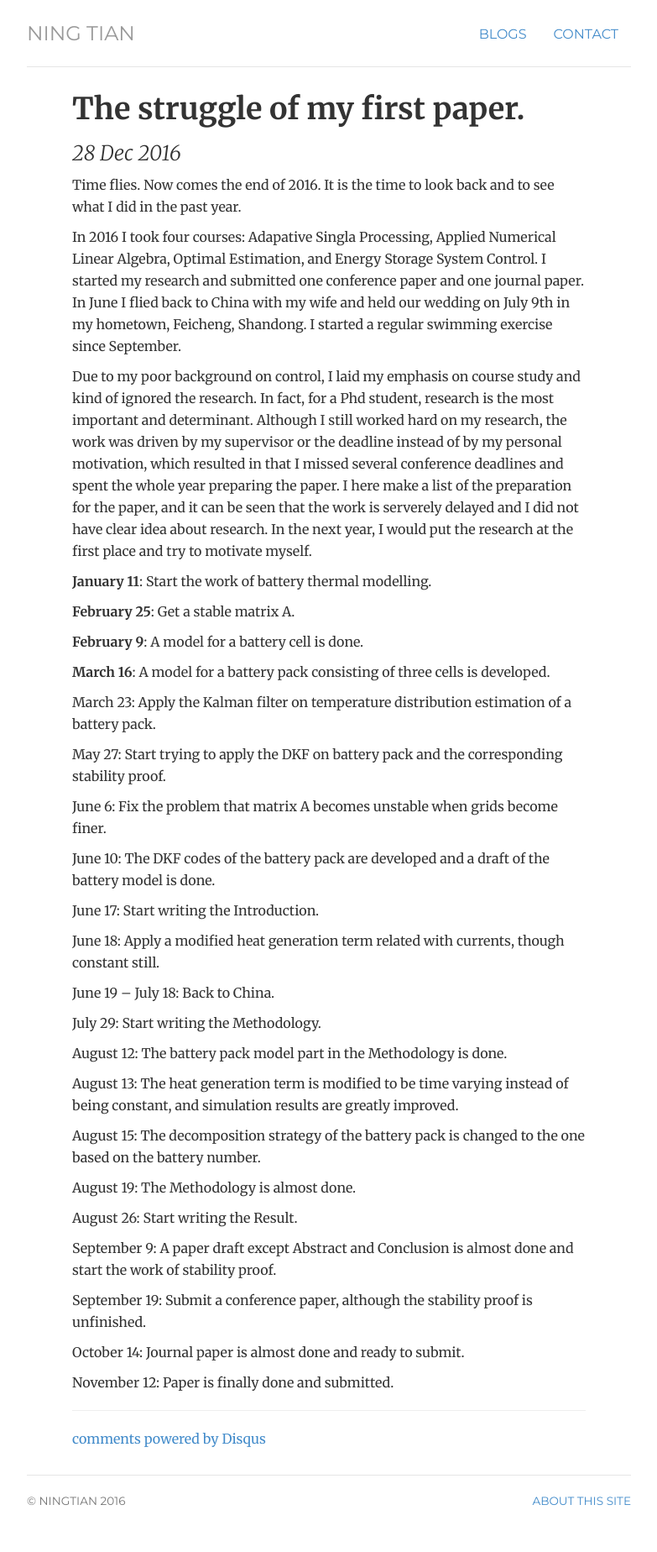
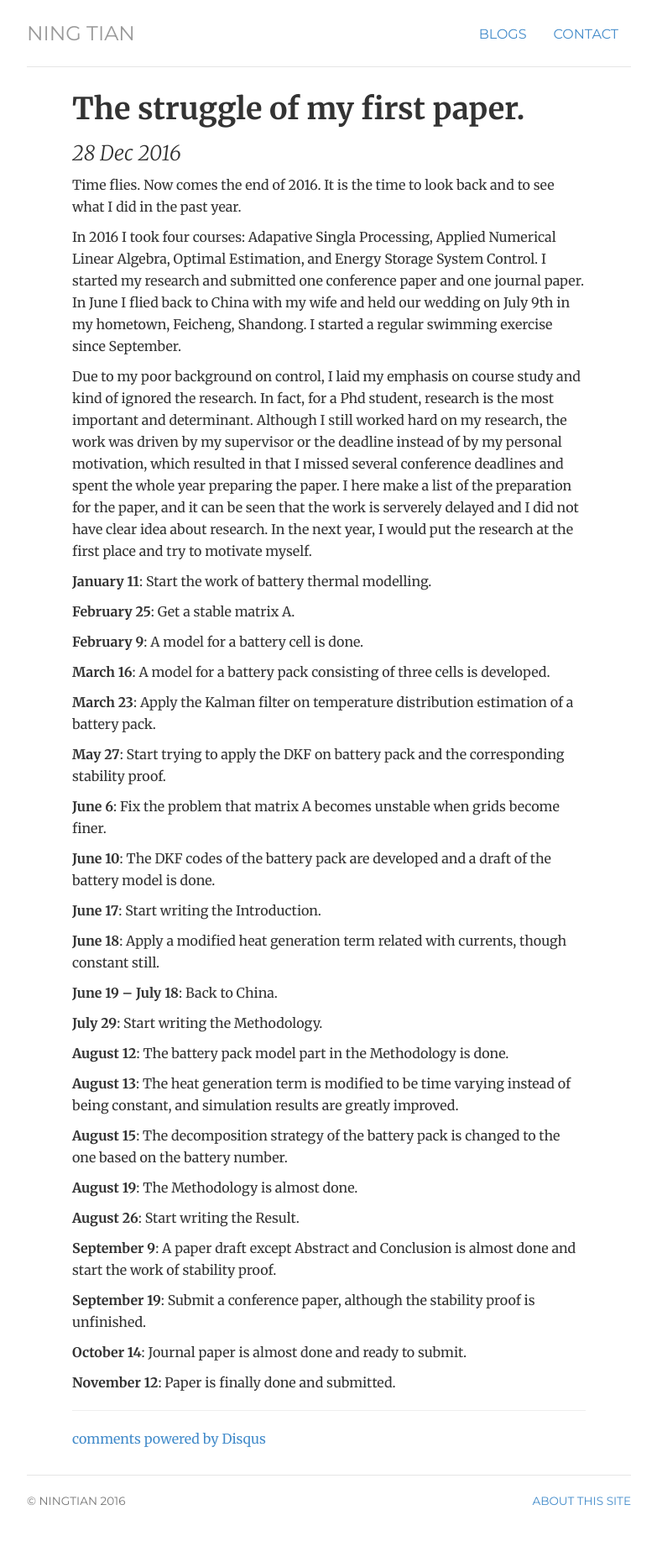
Before and after one commit to ningtian/ningtian.github.io, a Jekyll site: the page built from _posts/2016-12-28-ning-tian-launched.md, in a window 1280 px wide. Shown: the whole page at 84% size, without its empty margins (248-1031 px from the left). Built offline with Jekyll 4.4.1, drawn with Linux system fonts in a browser that asks for light colours; comment, search, counter and statistics services are not loaded.

```diff
--- a/_posts/2016-12-28-ning-tian-launched.md
+++ b/_posts/2016-12-28-ning-tian-launched.md
@@ -19,36 +19,36 @@ Due to my poor background on control, I laid my emphasis on course study and kin
 
 **March 16**: A model for a battery pack consisting of three cells is developed.
 
-March 23: Apply the Kalman filter on temperature distribution estimation of a battery pack.
+**March 23**: Apply the Kalman filter on temperature distribution estimation of a battery pack.
 
-May 27: Start trying to apply the DKF on battery pack and the corresponding stability proof.
+**May 27**: Start trying to apply the DKF on battery pack and the corresponding stability proof.
 
-June 6: Fix the problem that matrix A becomes unstable when grids become finer.
+**June 6**: Fix the problem that matrix A becomes unstable when grids become finer.
 
-June 10: The DKF codes of the battery pack are developed and a draft of the battery model is done.
+**June 10**: The DKF codes of the battery pack are developed and a draft of the battery model is done.
 
-June 17: Start writing the Introduction.
+**June 17**: Start writing the Introduction.
 
-June 18: Apply a modified heat generation term related with currents, though constant still.
+**June 18**: Apply a modified heat generation term related with currents, though constant still.
 
-June 19 – July 18: Back to China.
+**June 19 – July 18**: Back to China.
 
-July 29: Start writing the Methodology.
+**July 29**: Start writing the Methodology.
 
-August 12: The battery pack model part in the Methodology is done.
+**August 12**: The battery pack model part in the Methodology is done.
 
-August 13: The heat generation term is modified to be time varying instead of being constant, and simulation results are greatly improved.
+**August 13**: The heat generation term is modified to be time varying instead of being constant, and simulation results are greatly improved.
 
-August 15: The decomposition strategy of the battery pack is changed to the one based on the battery number.
+**August 15**: The decomposition strategy of the battery pack is changed to the one based on the battery number.
 
-August 19: The Methodology is almost done.
+**August 19**: The Methodology is almost done.
 
-August 26: Start writing the Result.
+**August 26**: Start writing the Result.
 
-September 9: A paper draft except Abstract and Conclusion is almost done and start the work of stability proof.
+**September 9**: A paper draft except Abstract and Conclusion is almost done and start the work of stability proof.
 
-September 19: Submit a conference paper, although the stability proof is unfinished.
+**September 19**: Submit a conference paper, although the stability proof is unfinished.
 
-October 14: Journal paper is almost done and ready to submit.
+**October 14**: Journal paper is almost done and ready to submit.
 
-November 12: Paper is finally done and submitted.
+**November 12**: Paper is finally done and submitted.
```
